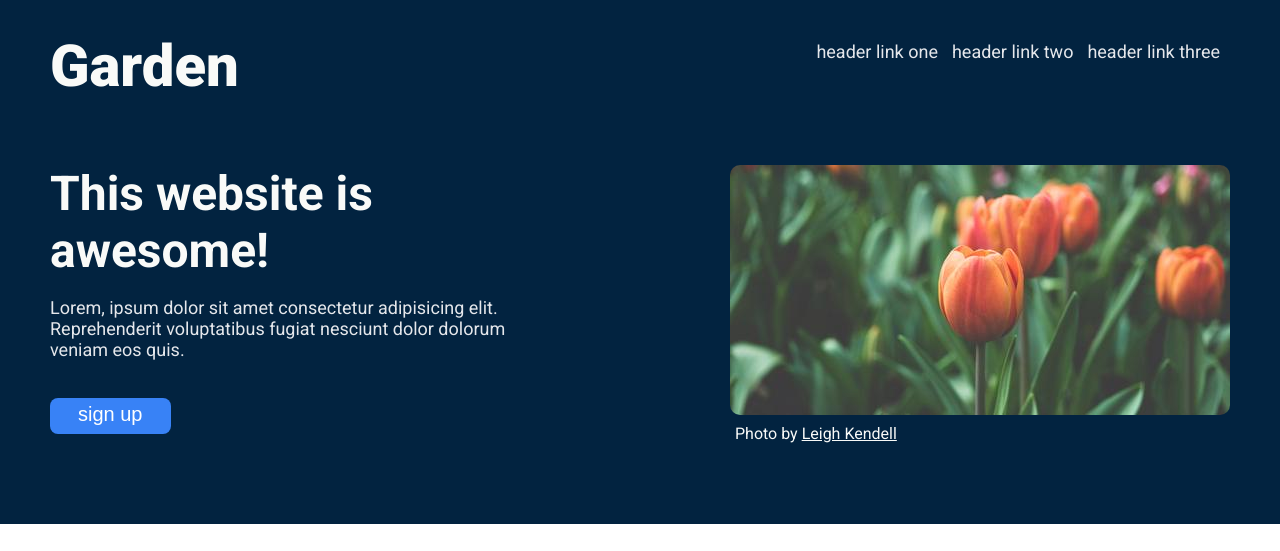
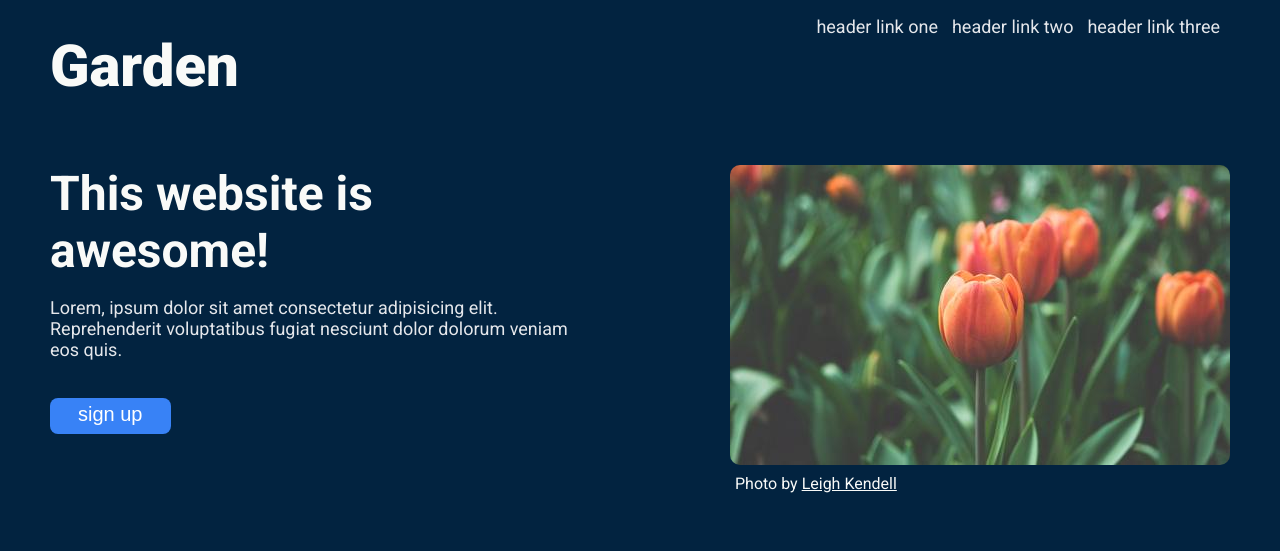
Before and after one commit to ena-a/garden, a plain HTML site: page index.html in a window 1280 px wide. Shown: the top 551 px of the page. Drawn offline with Linux system fonts and the light colour scheme.

Commit message:
Revised hero image and sytle.

```diff
--- a/index.html
+++ b/index.html
@@ -33,7 +33,7 @@
                 <button type="button">sign up</button>
             </div>
             <figure>
-                <img class="hero-img" src="img/tulips-696-500x250.jpg" alt="orange tulip flowers">
+                <img class="hero-img" src="img/tulips-696-500x300.jpg" alt="orange tulip flowers">
                 <figcaption>Photo by <a href="https://unsplash.com/@leighkendell">Leigh Kendell</a>
                 </figcaption>
             </figure>
--- a/style.css
+++ b/style.css
@@ -70,9 +70,6 @@ section {
     margin-right: 10px;
   }
 
-  nav {
-      margin-top: 25px;
-  }
 
   nav a{
     text-decoration: none;
@@ -94,7 +91,7 @@ section {
   }
 
 .left-col {
-    width: 500px;
+    width: 550px;
 }
 
 .hero button {
```
Also changed, not shown: img/tulips-696-500x250.jpg (deleted), img/tulips-696-500x300.jpg (added).
